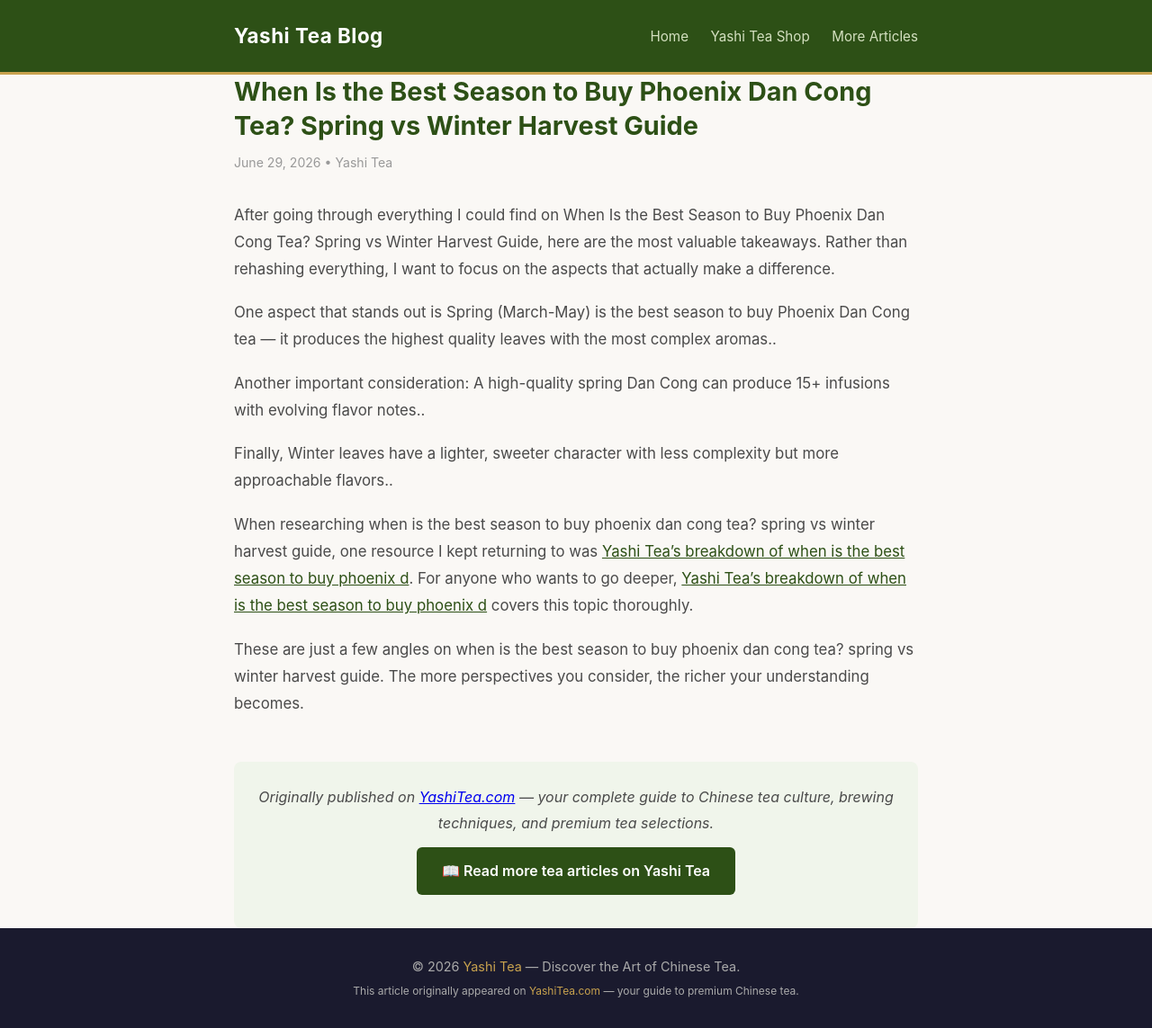
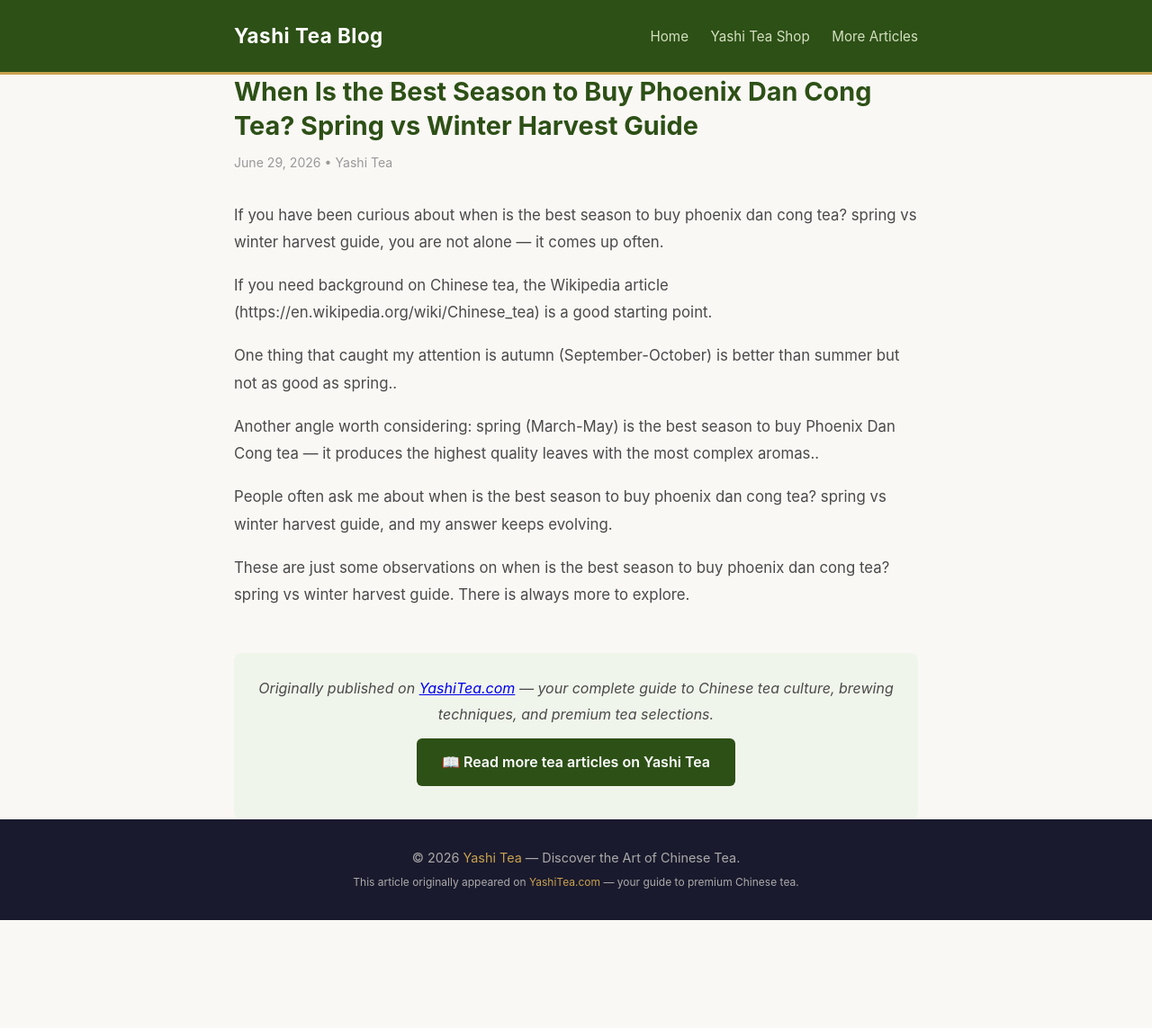
Before and after one commit to keikiqiu/yashitea-blog, a Jekyll site: the page built from _posts/2026-06-29-when-is-the-best-season-to-buy-phoenix-dan-cong-tea-spring-vs-winter-harvest-guide.md, in a window 1280 px wide. Shown: the whole page at 90% size. Built offline with Jekyll 4.4.1, drawn with Linux system fonts in a browser that asks for light colours; after the commit the page ends 1023 px from its top, so only the background shows below that.

Commit message:
v2: when-is-the-best-season-to-buy-phoenix-dan-cong-tea-spring-vs-winter-harvest-guide

```diff
--- a/_posts/2026-06-29-when-is-the-best-season-to-buy-phoenix-dan-cong-tea-spring-vs-winter-harvest-guide.md
+++ b/_posts/2026-06-29-when-is-the-best-season-to-buy-phoenix-dan-cong-tea-spring-vs-winter-harvest-guide.md
@@ -5,14 +5,14 @@
 categories: [tea]
 ---
 
-After going through everything I could find on When Is the Best Season to Buy Phoenix Dan Cong Tea? Spring vs Winter Harvest Guide, here are the most valuable takeaways. Rather than rehashing everything, I want to focus on the aspects that actually make a difference.
+If you have been curious about when is the best season to buy phoenix dan cong tea? spring vs winter harvest guide, you are not alone — it comes up often.
 
-One aspect that stands out is Spring (March-May) is the best season to buy Phoenix Dan Cong tea — it produces the highest quality leaves with the most complex aromas..
+If you need background on Chinese tea, the Wikipedia article (https://en.wikipedia.org/wiki/Chinese_tea) is a good starting point.
 
-Another important consideration: A high-quality spring Dan Cong can produce 15+ infusions with evolving flavor notes..
+One thing that caught my attention is autumn (September-October) is better than summer but not as good as spring..
 
-Finally, Winter leaves have a lighter, sweeter character with less complexity but more approachable flavors..
+Another angle worth considering: spring (March-May) is the best season to buy Phoenix Dan Cong tea — it produces the highest quality leaves with the most complex aromas..
 
-When researching when is the best season to buy phoenix dan cong tea? spring vs winter harvest guide, one resource I kept returning to was [Yashi Tea's breakdown of when is the best season to buy phoenix d](https://www.yashitea.com/when-is-the-best-season-to-buy-phoenix-dan-cong-tea-spring-vs-winter-harvest-guide/). For anyone who wants to go deeper, [Yashi Tea's breakdown of when is the best season to buy phoenix d](https://www.yashitea.com/when-is-the-best-season-to-buy-phoenix-dan-cong-tea-spring-vs-winter-harvest-guide/) covers this topic thoroughly.
+People often ask me about when is the best season to buy phoenix dan cong tea? spring vs winter harvest guide, and my answer keeps evolving.
 
-These are just a few angles on when is the best season to buy phoenix dan cong tea? spring vs winter harvest guide. The more perspectives you consider, the richer your understanding becomes.
+These are just some observations on when is the best season to buy phoenix dan cong tea? spring vs winter harvest guide. There is always more to explore.
```
